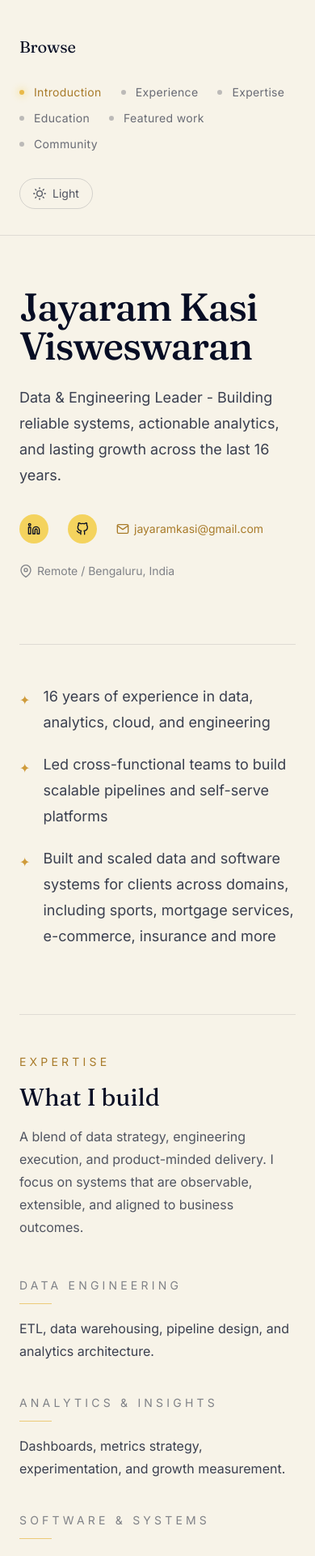
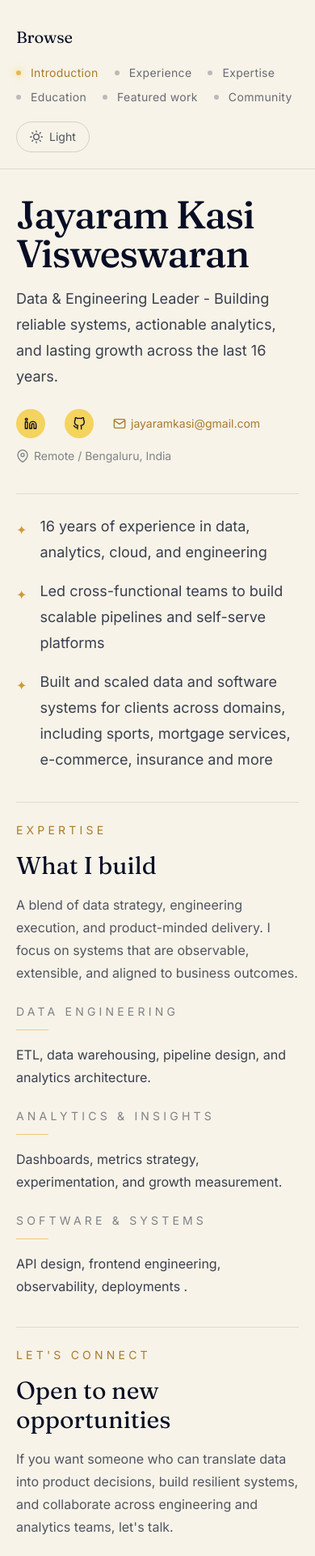
Before and after one commit to jayaramkasi/jayaramkasi.github.io, a React (Vite) app: page / in a window 390 px wide. Shown: the top 1921 px of the page at 81% size. Built offline with nearby package versions, Linux system fonts and the light colour scheme.

Commit message:
Refine spacing and layout across multiple components for improved visual consistency

```diff
--- a/index.html
+++ b/index.html
@@ -3,6 +3,9 @@
   <head>
     <meta charset="UTF-8" />
     <meta name="viewport" content="width=device-width, initial-scale=1.0" />
+    <link rel="icon" type="image/svg+xml" href="/favicon.svg" />
+    <link rel="apple-touch-icon" href="/favicon.svg" />
+    <meta name="theme-color" content="#070d24" />
     <title>Jayaram Kasi Visweswaran</title>
     <meta name="description" content="Personal branding site showcasing 15 years of growth in data and engineering." />
     <link rel="preconnect" href="https://fonts.googleapis.com" />
--- a/src/components/Layout.tsx
+++ b/src/components/Layout.tsx
@@ -5,7 +5,7 @@ function Layout() {
   return (
     <div className="min-h-screen">
       <Sidebar />
-      <main className="px-6 py-12 sm:px-10 lg:ml-64 lg:px-20 lg:py-20">
+      <main className="px-5 py-6 sm:px-8 lg:ml-64 lg:px-12 lg:py-10">
         <div className="mx-auto max-w-3xl">
           <Outlet />
         </div>
--- a/src/components/Sidebar.tsx
+++ b/src/components/Sidebar.tsx
@@ -14,13 +14,13 @@ const navItems = [
 function Sidebar() {
   return (
     <aside className="lg:fixed lg:inset-y-0 lg:left-0 lg:w-64 lg:overflow-y-auto">
-      <div className="flex h-full flex-col border-b border-night-900/10 px-6 py-8 dark:border-night-600/40 lg:border-b-0 lg:border-r lg:px-10 lg:py-20">
+      <div className="flex h-full flex-col border-b border-night-900/10 px-5 py-5 dark:border-night-600/40 lg:border-b-0 lg:border-r lg:px-8 lg:py-10">
         <div>
           <p className="mt-3 font-display text-xl text-night-950 dark:text-cream">
             Browse
           </p>
         </div>
-        <nav className="mt-8 flex flex-row flex-wrap gap-x-6 gap-y-3 lg:mt-14 lg:flex-col lg:gap-y-5">
+        <nav className="mt-5 flex flex-row flex-wrap gap-x-5 gap-y-2.5 lg:mt-8 lg:flex-col lg:gap-y-3">
           {navItems.map((item) => (
             <NavLink
               key={item.to}
@@ -50,7 +50,7 @@ function Sidebar() {
             </NavLink>
           ))}
         </nav>
-        <div className="mt-8 lg:mt-auto">
+        <div className="mt-5 lg:mt-auto">
           <ThemeToggle />
         </div>
       </div>
--- a/src/data.ts
+++ b/src/data.ts
@@ -117,22 +117,14 @@ export const projects = [
     category: "Engineering",
     description:
       "Built and scaled 20+ data and software systems for clients across domains, including sports, mortgage services, e-commerce, insurance and more.",
-    tags: [
-      "Python",
-      "GoLang",
-      "AWS",
-      "GCP",
-      "Javascript",
-      "ReactJS",
-      "BigQuery",
-    ],
+    tags: ["Python", "GoLang", "AWS", "GCP", "Javascript", "ReactJS"],
   },
   {
     title: "Data platforms and pipelines for internal use",
     category: "Data engineering",
     description:
       "Built data platforms and pipelines for internal use across multiple companies, enabling self-serve analytics and data-driven decision making.",
-    tags: ["Snowflake", "Airflow", "Python"],
+    tags: ["Snowflake", "Airflow", "Python", "BigQuery"],
   },
   {
     title: "Data analytics and dashboards for business teams",
@@ -152,6 +144,9 @@ export const experience = [
       "Leading data and AI strategy for a services company, leading multiple engagements.",
     achievements: [
       "Led a team of 15 - including engineering managers, data engineers and data scientists to enable data to be used for AI use cases like RAG for one of the world's largest sovereign wealth funds. ",
+      "Worked with the largest taxi provider in South-east asia to build multiple applications and AI use cases - marketing communications, internal HR",
+      "Led a team to build the world's first AI scouting platform for a client - Used by sports programmes in the top US universities and multiple Europe based football clubs",
+      "Led a team to deliver solutions to a UK based reverse mortgage funder - led a team to integrate with legacy third party software, and build cutting edge solutions on top of them",
     ],
   },
   {
--- a/src/pages/Community.tsx
+++ b/src/pages/Community.tsx
@@ -3,13 +3,13 @@ import { community } from "~/data";
 function Community() {
   return (
     <div>
-      <h1 className="mt-6 font-display text-xl font-medium text-night-950 dark:text-cream sm:text-5xl">
+      <h1 className="mt-3 font-display text-xl font-medium text-night-950 dark:text-cream sm:text-5xl">
         Sharing knowledge with the community
       </h1>
 
-      <div className="mt-16 divide-y divide-night-900/10 dark:divide-night-600/40">
+      <div className="mt-8 divide-y divide-night-900/10 dark:divide-night-600/40">
         {community.map((item) => (
-          <article key={item.title} className="py-12 first:pt-0">
+          <article key={item.title} className="py-6 first:pt-0">
             <p className="text-sm uppercase tracking-[0.3em] text-night-900/50 dark:text-moonlight/50">
               {item.type}
             </p>
--- a/src/pages/Education.tsx
+++ b/src/pages/Education.tsx
@@ -6,11 +6,11 @@ function Education() {
       <p className="text-sm uppercase tracking-[0.3em] text-gold-700 dark:text-gold-400/80">
         Education
       </p>
-      <h1 className="mt-6 font-display text-4xl font-medium text-night-950 dark:text-cream sm:text-5xl">
+      <h1 className="mt-3 font-display text-4xl font-medium text-night-950 dark:text-cream sm:text-5xl">
         Academic background
       </h1>
 
-      <ol className="mt-16 space-y-14 border-l border-night-900/10 dark:border-night-600/50 pl-8">
+      <ol className="mt-8 space-y-8 border-l border-night-900/10 dark:border-night-600/50 pl-8">
         {education.map((entry) => (
           <li key={`${entry.institution}-${entry.period}`} className="relative">
             <span
--- a/src/pages/Experience.tsx
+++ b/src/pages/Experience.tsx
@@ -6,11 +6,11 @@ function Experience() {
       <p className="text-sm uppercase tracking-[0.3em] text-gold-700 dark:text-gold-400/80">
         Experience
       </p>
-      <h1 className="mt-6 font-display text-4xl font-medium text-night-950 dark:text-cream sm:text-5xl">
+      <h1 className="mt-3 font-display text-4xl font-medium text-night-950 dark:text-cream sm:text-5xl">
         16 years of growth
       </h1>
 
-      <ol className="mt-16 space-y-14 border-l border-night-900/10 dark:border-night-600/50 pl-8">
+      <ol className="mt-8 space-y-8 border-l border-night-900/10 dark:border-night-600/50 pl-8">
         {experience.map((job) => (
           <li key={`${job.company}-${job.period}`} className="relative">
             <span
--- a/src/pages/Expertise.tsx
+++ b/src/pages/Expertise.tsx
@@ -7,15 +7,15 @@ function Expertise() {
       <p className="text-sm uppercase tracking-[0.3em] text-gold-700 dark:text-gold-400/80">
         Expertise
       </p>
-      <h1 className="mt-6 font-display text-4xl font-medium text-night-950 dark:text-cream sm:text-5xl">
+      <h1 className="mt-3 font-display text-4xl font-medium text-night-950 dark:text-cream sm:text-5xl">
         Skills & proficiency
       </h1>
-      <p className="mt-6 max-w-2xl leading-7 text-night-900/70 dark:text-moonlight/70">
+      <p className="mt-4 max-w-2xl leading-7 text-night-900/70 dark:text-moonlight/70">
         A self-assessment of the tools and disciplines I reach for most, rated
         out of ten.
       </p>
 
-      <div className="mt-12 grid gap-12 lg:grid-cols-2 lg:gap-8">
+      <div className="mt-6 grid gap-6 lg:grid-cols-2 lg:gap-6">
         {skillGroups.map((group, index) => (
           <section key={group.title}>
             <p className="text-sm uppercase tracking-[0.3em] text-night-900/50 dark:text-moonlight/50">
@@ -48,7 +48,7 @@ function Expertise() {
         ))}
       </div>
 
-      <section className="mt-20 border-t border-night-900/10 dark:border-night-600/40 pt-12">
+      <section className="mt-10 border-t border-night-900/10 dark:border-night-600/40 pt-6">
         <p className="text-sm uppercase tracking-[0.3em] text-gold-700 dark:text-gold-400/80">
           Tools & Frameworks
         </p>
@@ -60,7 +60,7 @@ function Expertise() {
           AI systems end to end.
         </p>
 
-        <div className="mt-12 grid gap-12 sm:grid-cols-2 lg:gap-8">
+        <div className="mt-6 grid gap-6 sm:grid-cols-2 lg:gap-6">
           {toolGroups.map((group) => (
             <div key={group.title}>
               <p className="text-sm uppercase tracking-[0.3em] text-night-900/50 dark:text-moonlight/50">
--- a/src/pages/FeaturedWork.tsx
+++ b/src/pages/FeaturedWork.tsx
@@ -3,13 +3,13 @@ import { projects } from "~/data";
 function FeaturedWork() {
   return (
     <div>
-      <h1 className="mt-6 font-display text-xl font-medium text-night-950 dark:text-cream sm:text-5xl">
+      <h1 className="mt-3 font-display text-xl font-medium text-night-950 dark:text-cream sm:text-5xl">
         Projects that demonstrate impact
       </h1>
 
-      <div className="mt-16 divide-y divide-night-900/10 dark:divide-night-600/40">
+      <div className="mt-8 divide-y divide-night-900/10 dark:divide-night-600/40">
         {projects.map((project) => (
-          <article key={project.title} className="py-12 first:pt-0">
+          <article key={project.title} className="py-6 first:pt-0">
             <p className="text-sm uppercase tracking-[0.3em] text-night-900/50 dark:text-moonlight/50">
               {project.category}
             </p>
--- a/src/pages/Introduction.tsx
+++ b/src/pages/Introduction.tsx
@@ -3,15 +3,15 @@ import { FiLinkedin, FiGithub, FiMail, FiMapPin } from "react-icons/fi";
 
 function Introduction() {
   return (
-    <div className="space-y-20">
+    <div className="space-y-9">
       <header>
-        <h1 className="mt-4 font-display text-5xl font-medium tracking-tight text-night-950 dark:text-cream sm:text-6xl">
+        <h1 className="mt-2 font-display text-5xl font-medium tracking-tight text-night-950 dark:text-cream sm:text-6xl">
           {profile.name}
         </h1>
-        <p className="mt-6 max-w-2xl text-lg leading-8 text-night-900/80 dark:text-moonlight/80">
+        <p className="mt-4 max-w-2xl text-lg leading-8 text-night-900/80 dark:text-moonlight/80">
           {profile.tagline}
         </p>
-        <div className="mt-8 flex flex-wrap items-center gap-6">
+        <div className="mt-6 flex flex-wrap items-center gap-x-6 gap-y-3">
           <a
             href={profile.linkedIn}
             target="_blank"
@@ -42,8 +42,8 @@ function Introduction() {
         </div>
       </header>
 
-      <section className="border-t border-night-900/10 dark:border-night-600/40 pt-12">
-        <ul className="space-y-5">
+      <section className="border-t border-night-900/10 dark:border-night-600/40 pt-6">
+        <ul className="space-y-4">
           {highlights.map((highlight) => (
             <li key={highlight} className="flex gap-4">
               <span aria-hidden className="mt-2 text-gold-600 dark:text-gold-400">
@@ -55,7 +55,7 @@ function Introduction() {
         </ul>
       </section>
 
-      <section className="border-t border-night-900/10 dark:border-night-600/40 pt-12">
+      <section className="border-t border-night-900/10 dark:border-night-600/40 pt-6">
         <p className="text-sm uppercase tracking-[0.3em] text-gold-700 dark:text-gold-400/80">
           Expertise
         </p>
@@ -65,7 +65,7 @@ function Introduction() {
           delivery. I focus on systems that are observable, extensible, and
           aligned to business outcomes.
         </p>
-        <div className="mt-12 grid gap-10 md:grid-cols-3 md:gap-8">
+        <div className="mt-6 grid gap-6 md:grid-cols-3 md:gap-6">
           {expertise.map((item) => (
             <div key={item.title}>
               <p className="text-sm uppercase tracking-[0.3em] text-night-900/50 dark:text-moonlight/50">
@@ -80,7 +80,7 @@ function Introduction() {
         </div>
       </section>
 
-      <section className="border-t border-night-900/10 dark:border-night-600/40 pt-12">
+      <section className="border-t border-night-900/10 dark:border-night-600/40 pt-6">
         <p className="text-sm uppercase tracking-[0.3em] text-gold-700 dark:text-gold-400/80">
           Let's connect
         </p>
@@ -94,7 +94,7 @@ function Introduction() {
         </p>
         <a
           href={`mailto:${profile.email}`}
-          className="mt-8 inline-flex rounded-full bg-gold-400 px-7 py-3.5 text-sm font-semibold text-night-950 transition hover:bg-gold-300"
+          className="mt-6 inline-flex rounded-full bg-gold-400 px-7 py-3 text-sm font-semibold text-night-950 transition hover:bg-gold-300"
         >
           Email me
         </a>
--- a/src/pages/NotFound.tsx
+++ b/src/pages/NotFound.tsx
@@ -6,15 +6,15 @@ function NotFound() {
       <p className="text-sm uppercase tracking-[0.3em] text-gold-700 dark:text-gold-400/80">
         404
       </p>
-      <h1 className="mt-6 font-display text-4xl font-medium text-night-950 dark:text-cream sm:text-5xl">
+      <h1 className="mt-3 font-display text-4xl font-medium text-night-950 dark:text-cream sm:text-5xl">
         Page not found
       </h1>
-      <p className="mt-6 max-w-prose text-night-900/70 dark:text-moonlight/70">
+      <p className="mt-4 max-w-prose text-night-900/70 dark:text-moonlight/70">
         The page you're looking for doesn't exist or may have moved.
       </p>
       <Link
         to="/"
-        className="mt-10 inline-block text-sm uppercase tracking-[0.3em] text-gold-700 dark:text-gold-400/80 transition-colors hover:text-gold-600 dark:hover:text-gold-400"
+        className="mt-6 inline-block text-sm uppercase tracking-[0.3em] text-gold-700 dark:text-gold-400/80 transition-colors hover:text-gold-600 dark:hover:text-gold-400"
       >
         ← Back to introduction
       </Link>
```
Also changed, not shown: public/favicon.svg (added).
